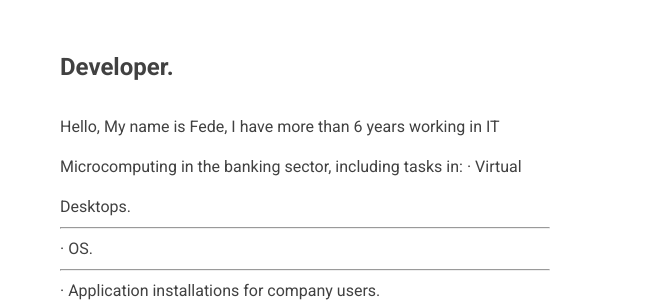
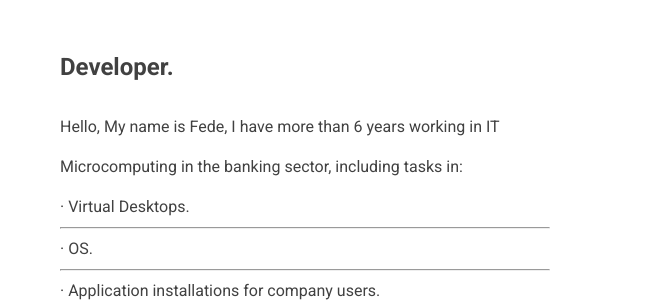
Before and after one commit to fajkker/JSProject, a plain HTML site: page index.html in a window 1280 px wide. Shown: the part 934-1236 px from the top of the page, 0-646 px from the left. Drawn offline with nearby package versions, Linux system fonts and the light colour scheme.

Commit message:
Update index.html

```diff
--- a/index.html
+++ b/index.html
@@ -71,7 +71,7 @@
             <h2>Developer.</h2>
             <p>
                 Hello, My name is Fede,
-                I have more than 6 years working in IT Microcomputing in the banking sector, including tasks in:
+                I have more than 6 years working in IT Microcomputing in the banking sector, including tasks in: </p>
                 · Virtual Desktops. <hr>
                 · OS. <hr>
                 · Application installations for company users. <hr>
```
